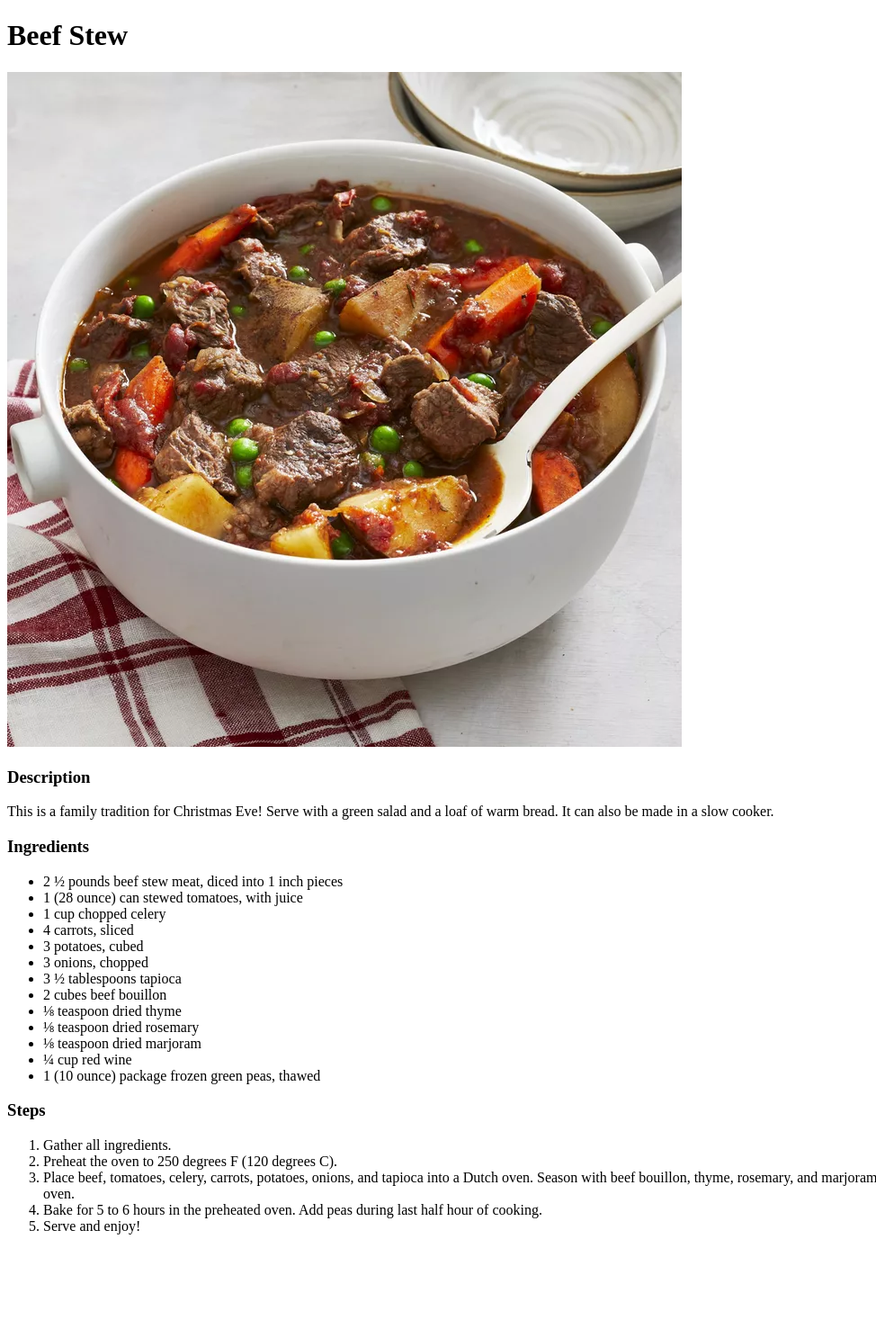
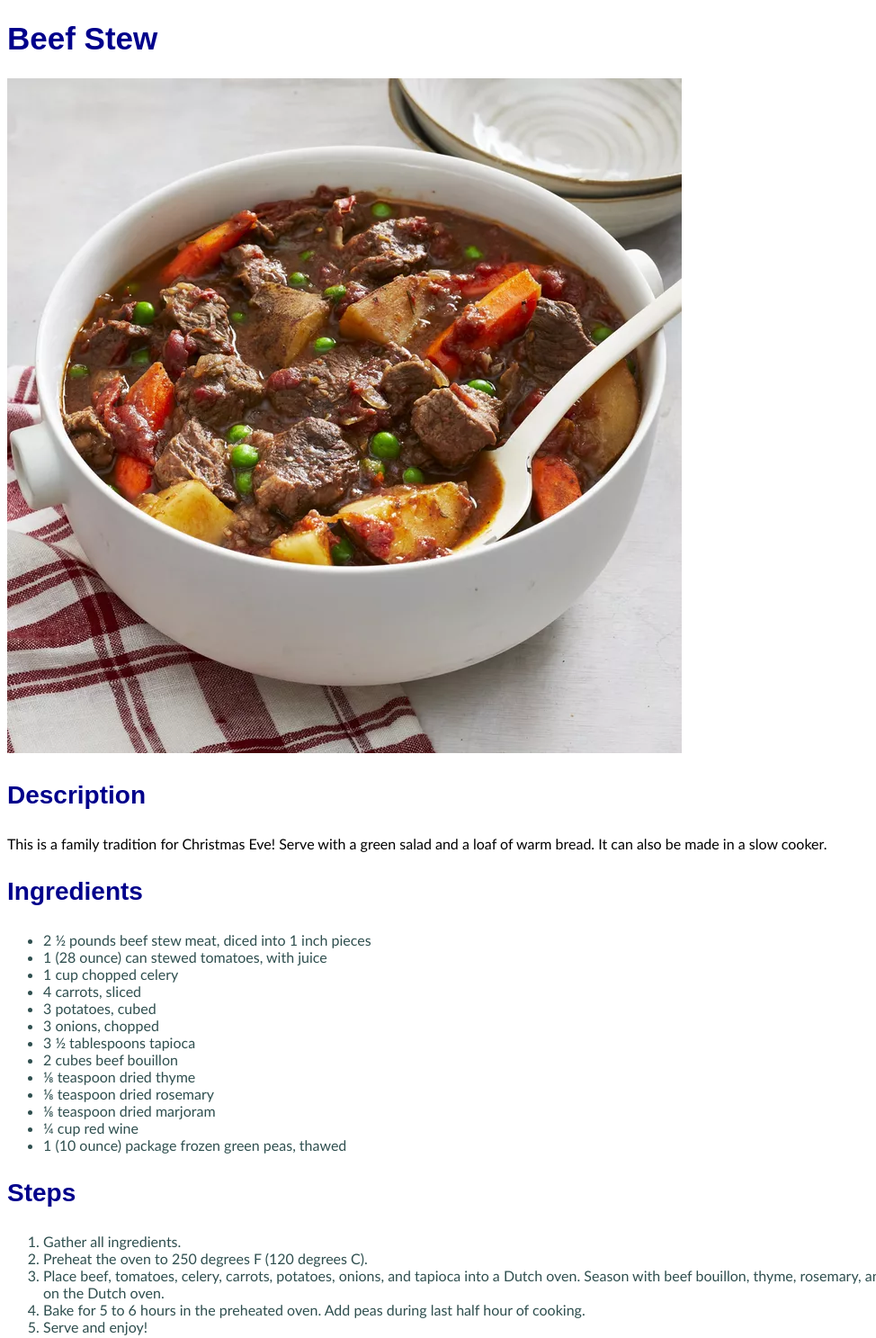
Before and after one commit to SpilledMySalt/odin-recipes, a plain HTML site: page recipes/beef-stew.html in a window 1280 px wide. Shown: the whole page at 90% size, without its empty margins (0-974 px from the left). Before the commit the page ends 1388 px from the top, so only its background shows below. Drawn offline with Linux system fonts and the light colour scheme.

Commit message:
Style all pages with CSS stylesheet
Made the titles different types of blues, lists grey, and changed the
website's default font.

```diff
--- a/recipes/beef-stew.html
+++ b/recipes/beef-stew.html
@@ -3,17 +3,18 @@
 <html lang="en">
     <head>
         <meta charset="UTF-8"></charset>
+        <link rel="stylesheet" href="../styles.css">
     </head>
 
     <body>
-        <h1>Beef Stew</h1>
+        <h1 class="recipe title">Beef Stew</h1>
 
         <img src="../images/b-stew.webp" alt="A bowl of beef stew with a spoon in it">
 
-        <h3>Description</h3>
+        <h3 class="recipe subtitle">Description</h3>
         <p>This is a family tradition for Christmas Eve! Serve with a green salad and a loaf of warm bread. It can also be made in a slow cooker.</p>
 
-        <h3>Ingredients</h3>
+        <h3 class="recipe subtitle">Ingredients</h3>
         <ul>
             <li>2 ½ pounds beef stew meat, diced into 1 inch pieces</li>
 
@@ -39,7 +40,7 @@
 
         </ul>
 
-        <h3>Steps</h3>
+        <h3 class="recipe subtitle">Steps</h3>
         <ol>
             <li>Gather all ingredients.</li>
             <li>Preheat the oven to 250 degrees F (120 degrees C).</li>
--- /dev/null
+++ b/styles.css
@@ -0,0 +1,34 @@
+* {
+    font-family: 'Gill Sans', 'Gill Sans MT', Calibri, 'Trebuchet MS', sans-serif;
+}
+
+.home-title {
+    color: midnightblue;
+    font-family:Arial, Helvetica, sans-serif;
+    font-size: 45px;
+    font-weight: bold;
+}
+
+.recipe {
+    color: darkblue;
+    font-family: Arial, Helvetica, sans-serif;
+}
+
+.recipe.title {
+    font-size: 35px;
+    font-weight: 600;
+}
+
+.recipe.subtitle {
+    font-size: 28px;
+}
+
+/*Styles for unordered lists*/
+ul,
+ol {
+    color: darkslategrey;
+}
+
+ul.a {
+    font-size: 20px;
+}
```
Also changed, not shown: index.html (+2 -1 lines), recipes/christmas-sugar-cookies.html (+5 -4 lines), recipes/eggnog-waffles.html (+5 -4 lines).
